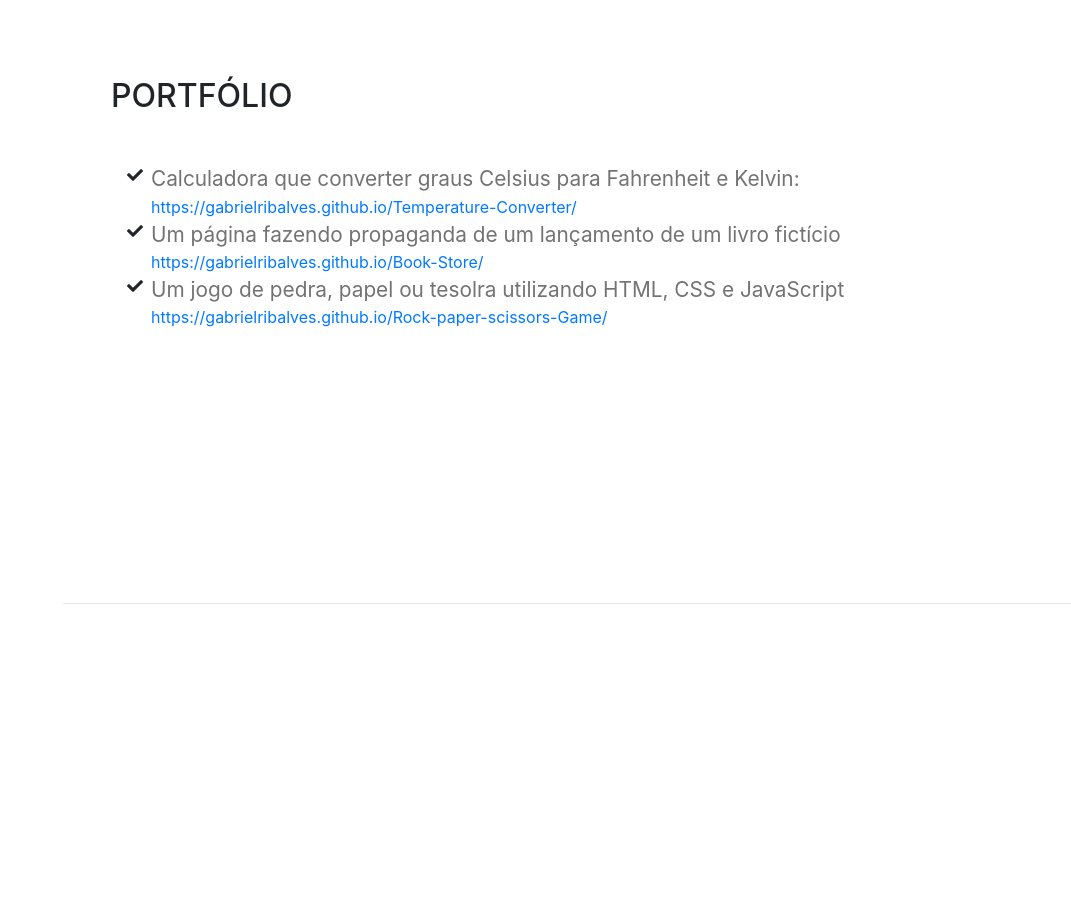
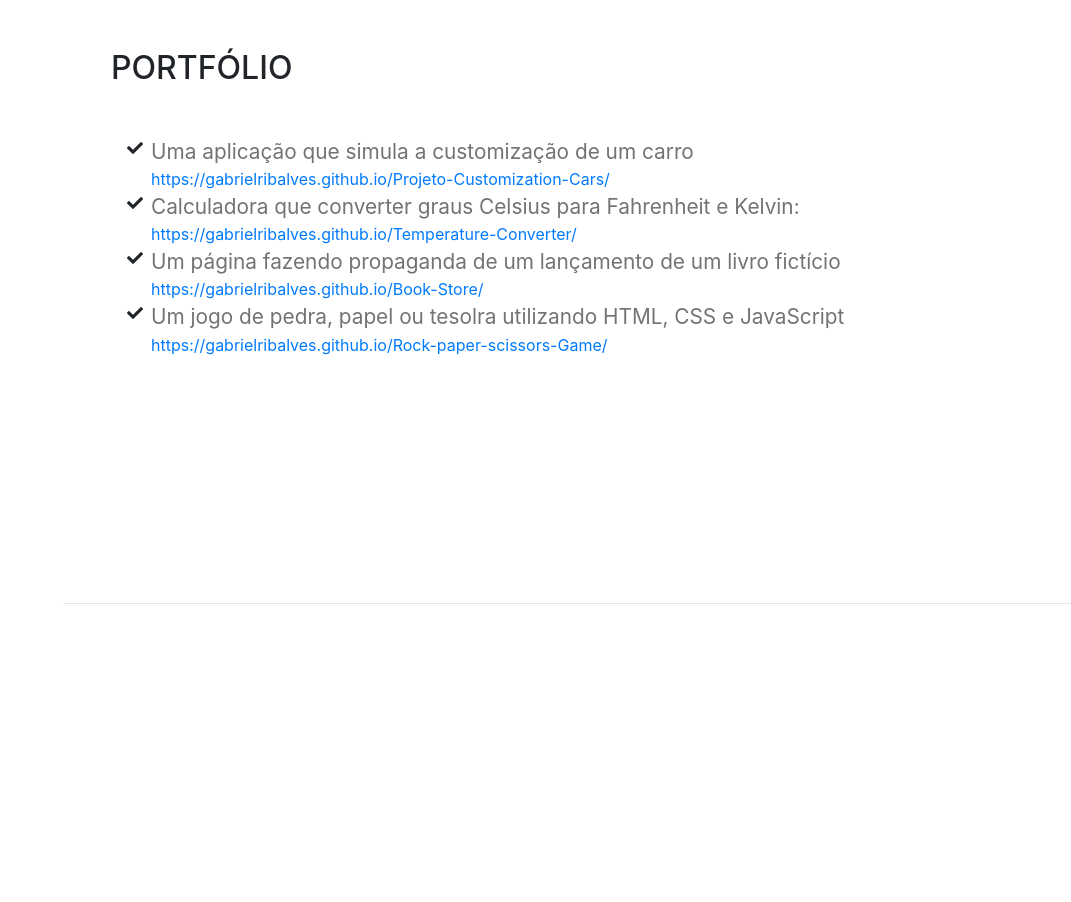
Before and after one commit to gabrielribalves/GabsCurriculum, a website with bundled scripts: page index.html in a window 1280 px wide. Shown: the part 2600-3502 px from the top of the page, without its empty margins (209-1280 px from the left). Built offline with nearby package versions, Linux system fonts and the light colour scheme; a web font is replaced by a local one.

Commit message:
Acrescentando um elementos no portfólio

```diff
--- a/index.html
+++ b/index.html
@@ -211,6 +211,11 @@
           <ul class="fa-ul mb-0">
             <li>
               <i class="fa-li fa fa-check"></i>
+                <span class="grey bigsize">Uma aplicação que simula a customização de um carro </span>
+                <br/><span class="grey"><a href="https://gabrielribalves.github.io/Projeto-Customization-Cars/" target="_blank">https://gabrielribalves.github.io/Projeto-Customization-Cars/</a></span>
+            </li>
+            <li>
+              <i class="fa-li fa fa-check"></i>
                 <span class="grey bigsize">Calculadora que converter graus Celsius para Fahrenheit e Kelvin:</span>
                 <br><span class="grey" id="quebra"><a href="https://gabrielribalves.github.io/Temperature-Converter/" target="_blank" >https://gabrielribalves.github.io/Temperature-Converter/</a></span>
             </li>
```
